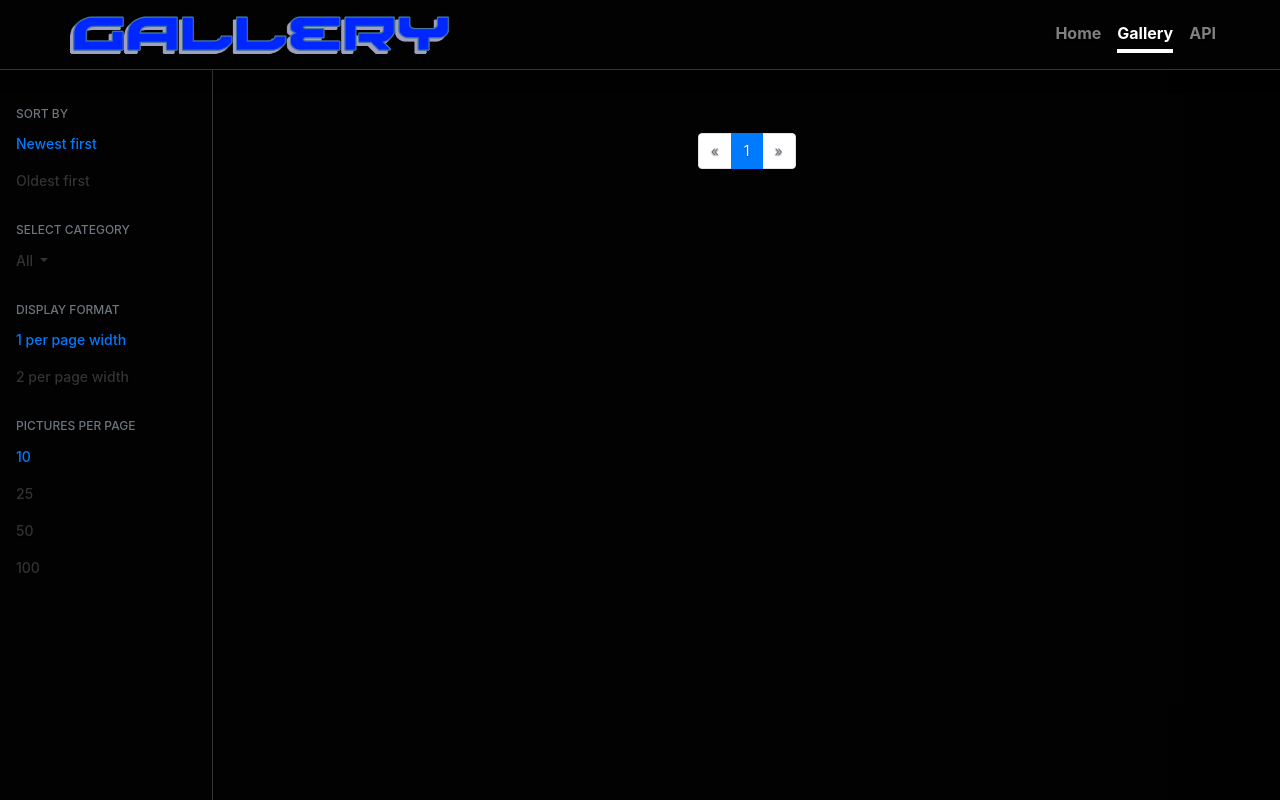
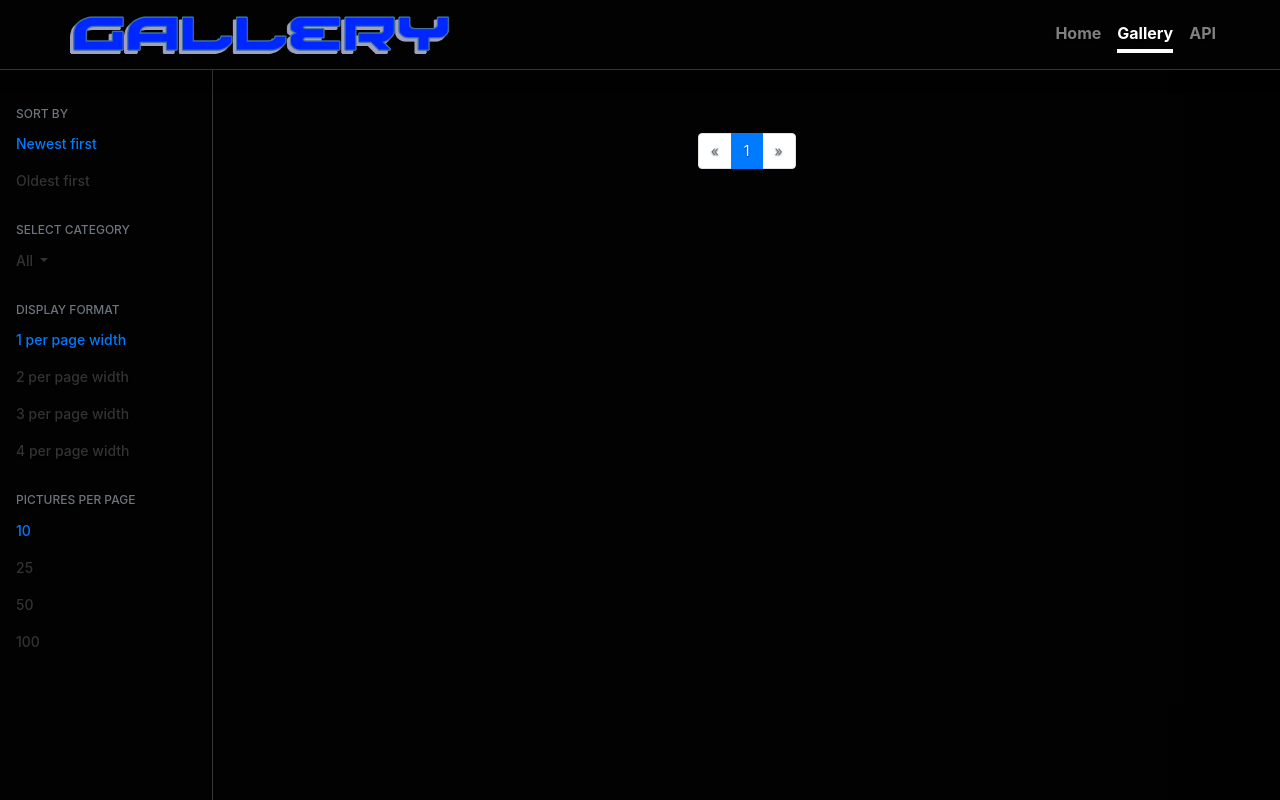
Before and after one commit to encqre/DjangoGallery, a Django app: page /gallery/?display=1&page=1 in a window 1280 px wide. Run offline with Django 3.2, Linux system fonts and the light colour scheme; data that the repository does not hold is empty; some libraries are stand-ins or nearby versions.

Commit message:
implemented display x images per page width

```diff
--- a/gallery/templates/gallery/gallery.html
+++ b/gallery/templates/gallery/gallery.html
@@ -65,15 +65,43 @@
         </h6>
         <ul class="nav flex-column mb-2">
           <li class="nav-item">
-            <a class="nav-link active" href="#">
+            {% if display.display == '1' %}
+            <a class="nav-link active" href="?display=1&page={{images.number}}">
+            {% else %}
+            <a class="nav-link" href="?display=1&page={{images.number}}">
+            {% endif %}
               <span data-feather="file-text"></span>
               1 per page width
             </a>
           </li>
           <li class="nav-item">
-            <a class="nav-link" href="#">
+            {% if display.display == '2' %}
+            <a class="nav-link active" href="?display=2&page={{images.number}}">
+            {% else %}
+            <a class="nav-link" href="?display=2&page={{images.number}}">
+            {% endif %}
               <span data-feather="file-text"></span>
               2 per page width
+            </a>
+          </li>
+          <li class="nav-item">
+            {% if display.display == '3' %}
+            <a class="nav-link active" href="?display=3&page={{images.number}}">
+            {% else %}
+            <a class="nav-link" href="?display=3&page={{images.number}}">
+            {% endif %}
+              <span data-feather="file-text"></span>
+              3 per page width
+            </a>
+          </li>
+          <li class="nav-item">
+            {% if display.display == '4' %}
+            <a class="nav-link active" href="?display=4&page={{images.number}}">
+            {% else %}
+            <a class="nav-link" href="?display=4&page={{images.number}}">
+            {% endif %}
+              <span data-feather="file-text"></span>
+              4 per page width
             </a>
           </li>
         </ul>
@@ -119,7 +147,7 @@
 
                 {% if images.has_previous %}
                   <li class="page-item">
-                    <a class="page-link" href="?page={{ images.previous_page_number }}" aria-label="Previous">
+                    <a class="page-link" href="?page={{ images.previous_page_number }}&display={{display.display}}" aria-label="Previous">
                       <span aria-hidden="true">&laquo;</span>
                     </a>
                   </li>
@@ -138,11 +166,11 @@
 
 
                 {% if images.number == forloop.counter %}
-                <li class="page-item active"><a class="page-link" href="?page={{ forloop.counter }}">{{forloop.counter}}</a></li>
+                <li class="page-item active"><a class="page-link" href="?page={{ forloop.counter }}&display={{display.display}}">{{forloop.counter}}</a></li>
 
                   {% else %}
 
-                  <li class="page-item"><a class="page-link" href="?page={{ forloop.counter }}">{{forloop.counter}}</a></li>
+                  <li class="page-item"><a class="page-link" href="?page={{ forloop.counter }}&display={{display.display}}">{{forloop.counter}}</a></li>
 
                   {% endif %}
 
@@ -150,7 +178,7 @@
 
                 {% if images.has_next %}
                   <li class="page-item">
-                    <a class="page-link" href="?page={{ images.next_page_number }}" aria-label="Next">
+                    <a class="page-link" href="?page={{ images.next_page_number }}&display={{display.display}}" aria-label="Next">
                      <span aria-hidden="true">&raquo;</span>
                     </a>
                   </li>
@@ -168,9 +196,13 @@
             </ul>
       </nav>
 
+
+      <div class='row'>
+
+
       {% for image in images %}
-
-      <div class="card mb-3 text-white bg-dark border-dark" style="max-width: 50%; left: 50%; transform: translate(-50%)">
+      <div class='{{display.col_style}}'>
+      <div class="card mb-3 text-white bg-dark border-dark {{display.width}}" style="left: 50%; transform: translate(-50%)">
         <img src="{{image.image_url}}" class="card-img-top" alt="{{image.image_title}}">
         <div class="card-body">
           <h5 class="card-text">{{image.image_title}}</h5>
@@ -185,8 +217,10 @@
           </div>
         </div>
       </div>
+    </div>
 
 {% endfor %}
+  </div>
     </main>
   </div>
 </div>
--- a/gallery/views.py
+++ b/gallery/views.py
@@ -28,7 +28,20 @@ def gallery(request):
 
     page = request.GET.get('page')
     these_images = paginator.get_page(page)
-    return render(request, 'gallery/gallery.html', {"images": these_images, "categories": these_categories})
+
+    images_per_width = request.GET.get('display')
+    if images_per_width == "1":
+        display_format = {"col_style":"col-12", "width":"w-50", "display":"1"}
+    elif images_per_width == "2":
+        display_format = {"col_style":"col-6", "width":"w-100", "display":"2"}
+    elif images_per_width == "3":
+        display_format = {"col_style":"col-4", "width":"w-100", "display":"3"}
+    elif images_per_width == "4":
+        display_format = {"col_style":"col-3", "width":"w-100", "display":"4"}
+    else:
+        display_format = {"col_style":"col-6", "width":"w-100", "display":"2"}
+
+    return render(request, 'gallery/gallery.html', {"images": these_images, "categories": these_categories, "display": display_format})
 
 def category_slug(request, category_slug):
     return HttpResponse(f"{category_slug} is not a category. Yet.")
```
Lines whose indentation alone changed are shown as unchanged.
